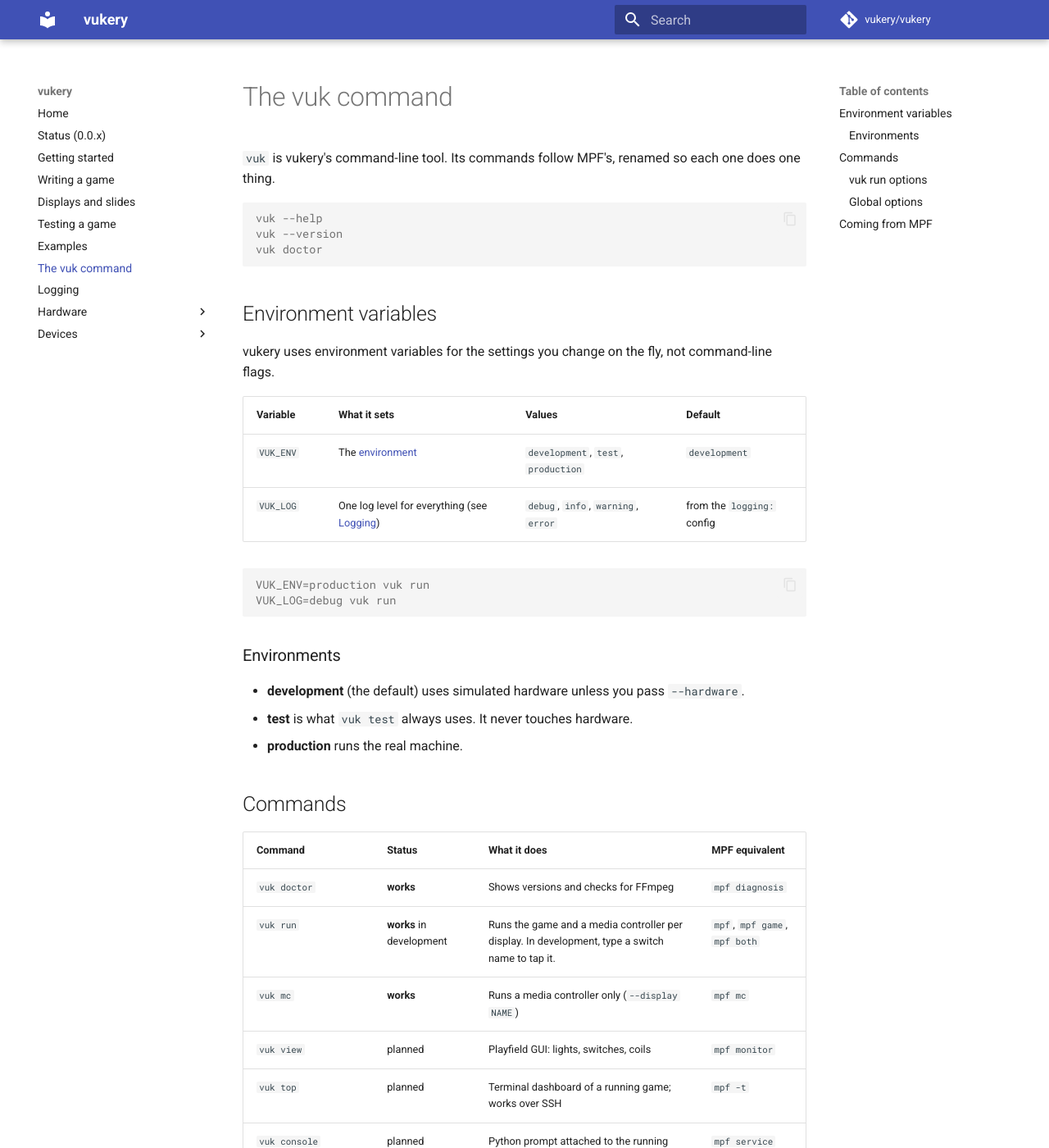
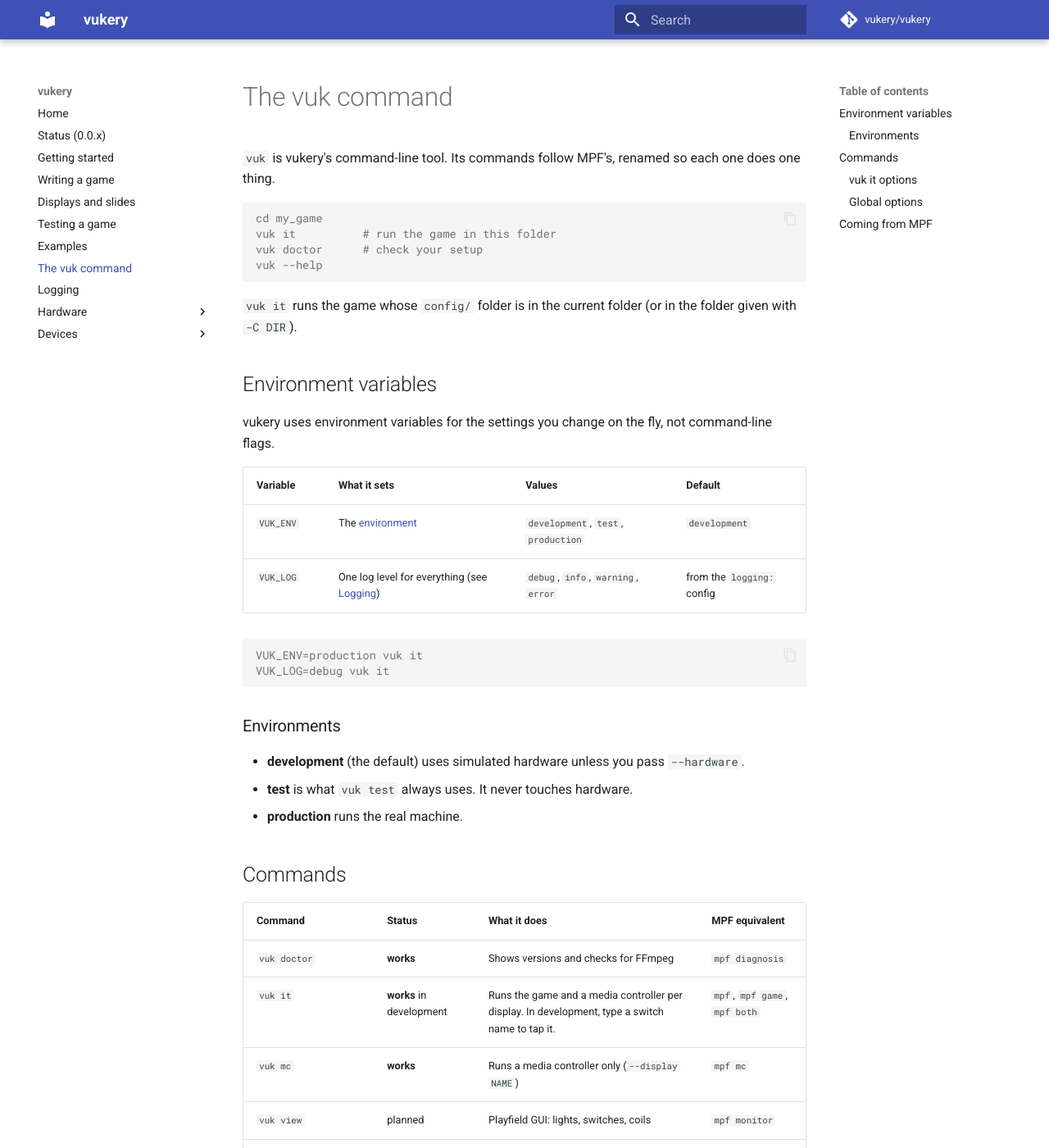
Before and after one commit to vukery/vukery, an MkDocs documentation site: the page built from docs/cli.md, in a window 1280 px wide and 1400 px high. Shown: the whole window at 82% size. Built offline with MkDocs 1.6.1 and Material for MkDocs 9.7.7, drawn with Linux system fonts in a browser that asks for light colours; comment, search, counter and statistics services are not loaded.

Commit message:
feat(cli): run a game with vuk it (instead of vuk run)
From inside a game folder: cd my_game && vuk it.

Co-Authored-By: Claude Opus 5.5 <noreply@anthropic.com>

````diff
--- a/docs/cli.md
+++ b/docs/cli.md
@@ -4,10 +4,14 @@
 each one does one thing.
 
 ```console
+cd my_game
+vuk it          # run the game in this folder
+vuk doctor      # check your setup
 vuk --help
-vuk --version
-vuk doctor
 ```
+
+`vuk it` runs the game whose `config/` folder is in the current folder (or
+in the folder given with `-C DIR`).
 
 ## Environment variables
 
@@ -20,8 +24,8 @@ not command-line flags.
 | `VUK_LOG` | One log level for everything (see [Logging](logging.md)) | `debug`, `info`, `warning`, `error` | from the `logging:` config |
 
 ```console
-VUK_ENV=production vuk run
-VUK_LOG=debug vuk run
+VUK_ENV=production vuk it
+VUK_LOG=debug vuk it
 ```
 
 ### Environments
@@ -36,7 +40,7 @@ VUK_LOG=debug vuk run
 | Command | Status | What it does | MPF equivalent |
 |---|---|---|---|
 | `vuk doctor` | **works** | Shows versions and checks for FFmpeg | `mpf diagnosis` |
-| `vuk run` | **works** in development | Runs the game and a media controller per display. In development, type a switch name to tap it. | `mpf`, `mpf game`, `mpf both` |
+| `vuk it` | **works** in development | Runs the game and a media controller per display. In development, type a switch name to tap it. | `mpf`, `mpf game`, `mpf both` |
 | `vuk mc` | **works** | Runs a media controller only (`--display NAME`) | `mpf mc` |
 | `vuk view` | planned | Playfield GUI: lights, switches, coils | `mpf monitor` |
 | `vuk top` | planned | Terminal dashboard of a running game; works over SSH | `mpf -t` |
@@ -53,7 +57,7 @@ VUK_LOG=debug vuk run
 
 A command that isn't built yet says so and exits with code 2.
 
-### `vuk run` options
+### `vuk it` options
 
 | Option | Status | What it does | MPF flag |
 |---|---|---|---|
````
Also changed, not shown: docs/displays.md (+2 -2 lines), docs/examples.md (+2 -2 lines), docs/logging.md (+2 -2 lines), docs/status.md (+2 -2 lines), docs/writing-a-game.md (+1 -1 lines), 4 other files.
